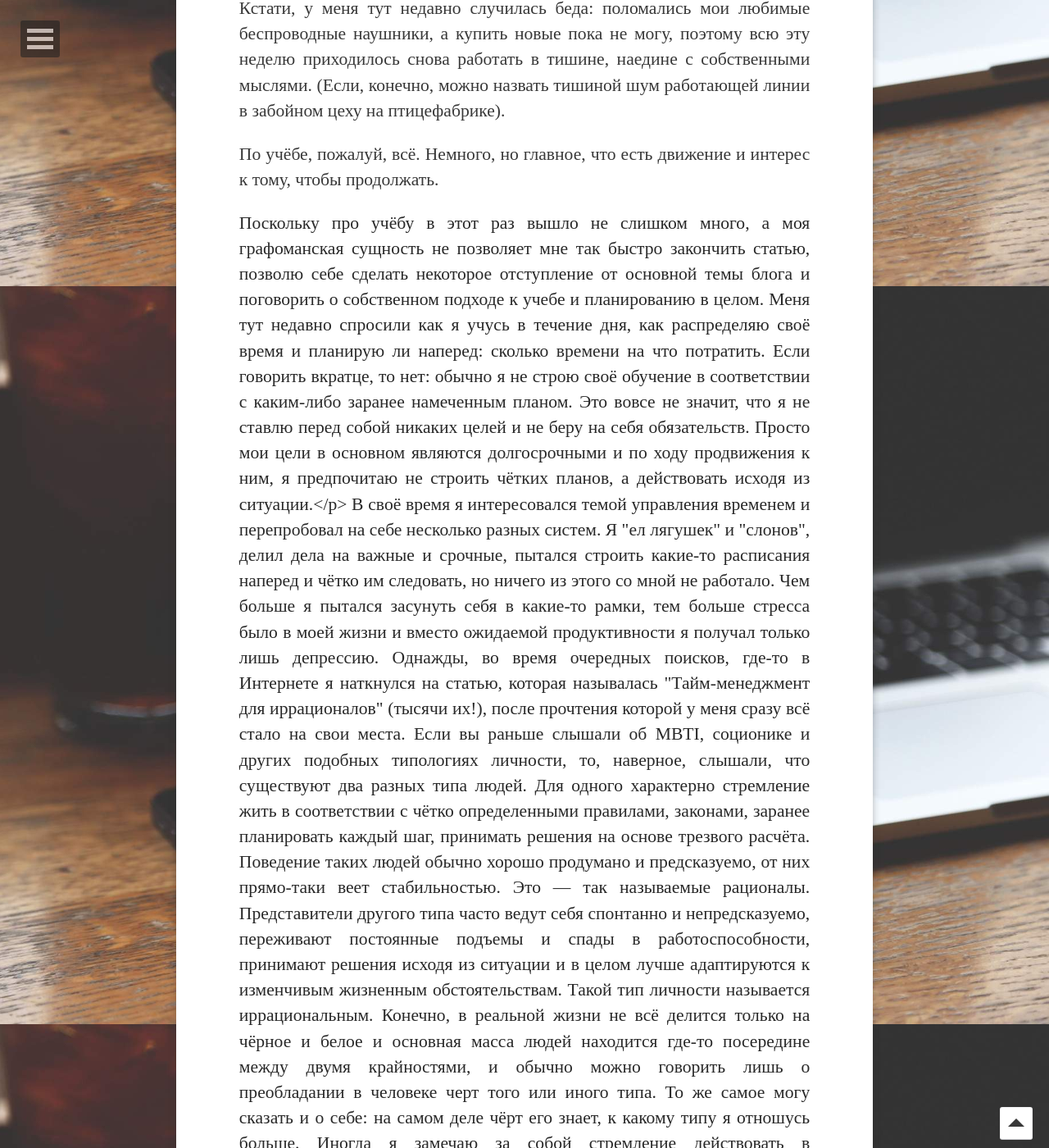
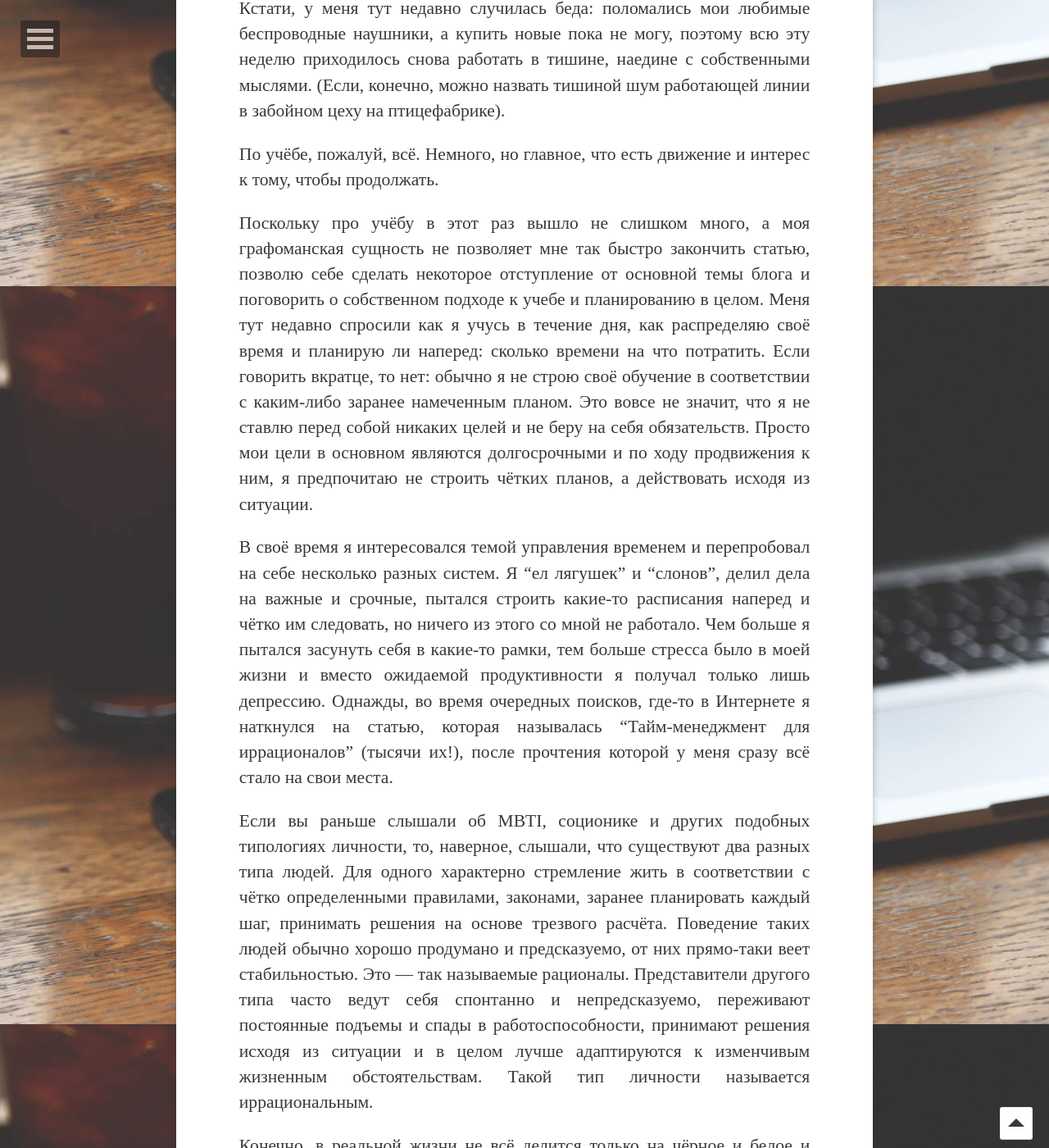
Before and after one commit to joisadler/joisadler.github.io, a Jekyll site: the page built from _posts/2017-07-31-week13.md, in a window 1280 px wide and 1400 px high, scrolled down 2351 px. Shown: the whole window at 82% size. Built offline with Jekyll 4.4.1, drawn with Linux system fonts in a browser that asks for light colours; some web fonts are replaced; comment, search, counter and statistics services are not loaded; some of the changed text lies outside the part shown.

Commit message:
update post week#13

```diff
--- a/_posts/2017-07-31-week13.md
+++ b/_posts/2017-07-31-week13.md
@@ -26,7 +26,7 @@ category: posts
 
 По учёбе, пожалуй, всё. Немного, но главное, что есть движение и интерес к тому, чтобы продолжать.
 
-<p><a name="time-management"><a>Поскольку про учёбу в этот раз вышло не слишком много, а моя графоманская сущность не позволяет мне так быстро закончить статью,  позволю себе сделать некоторое отступление от основной темы блога и поговорить о собственном подходе к учебе и планированию в целом. Меня тут недавно спросили как я учусь в течение дня, как распределяю своё время и планирую ли наперед: сколько времени на что потратить. Если говорить вкратце, то нет: обычно я не строю своё обучение в соответствии с каким-либо заранее намеченным планом. Это вовсе не значит, что я не ставлю перед собой никаких целей и не беру на себя обязательств. Просто мои цели в основном являются долгосрочными и по ходу продвижения к ним, я предпочитаю не строить чётких планов, а действовать исходя из ситуации.</p>
+<p><a name="time-management"></a>Поскольку про учёбу в этот раз вышло не слишком много, а моя графоманская сущность не позволяет мне так быстро закончить статью,  позволю себе сделать некоторое отступление от основной темы блога и поговорить о собственном подходе к учебе и планированию в целом. Меня тут недавно спросили как я учусь в течение дня, как распределяю своё время и планирую ли наперед: сколько времени на что потратить. Если говорить вкратце, то нет: обычно я не строю своё обучение в соответствии с каким-либо заранее намеченным планом. Это вовсе не значит, что я не ставлю перед собой никаких целей и не беру на себя обязательств. Просто мои цели в основном являются долгосрочными и по ходу продвижения к ним, я предпочитаю не строить чётких планов, а действовать исходя из ситуации.</p>
 
 В своё время я интересовался темой управления временем и перепробовал на себе несколько разных систем. Я "ел лягушек" и "слонов", делил дела на важные и срочные, пытался строить какие-то расписания наперед и чётко им следовать, но ничего из этого со мной не работало. Чем больше я пытался засунуть себя в какие-то рамки, тем больше стресса было в моей жизни и вместо ожидаемой продуктивности я получал только лишь депрессию. Однажды, во время очередных поисков, где-то в Интернете я наткнулся на статью, которая называлась "Тайм-менеджмент для иррационалов" (тысячи их!), после прочтения которой у меня сразу всё стало на свои места.
 
```
